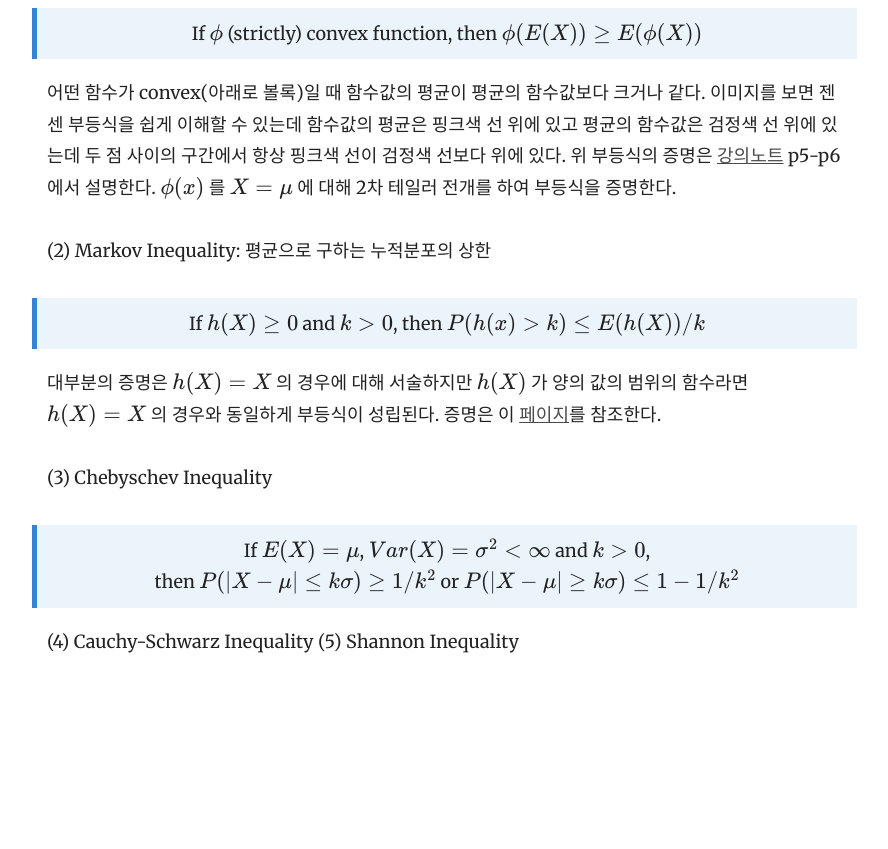
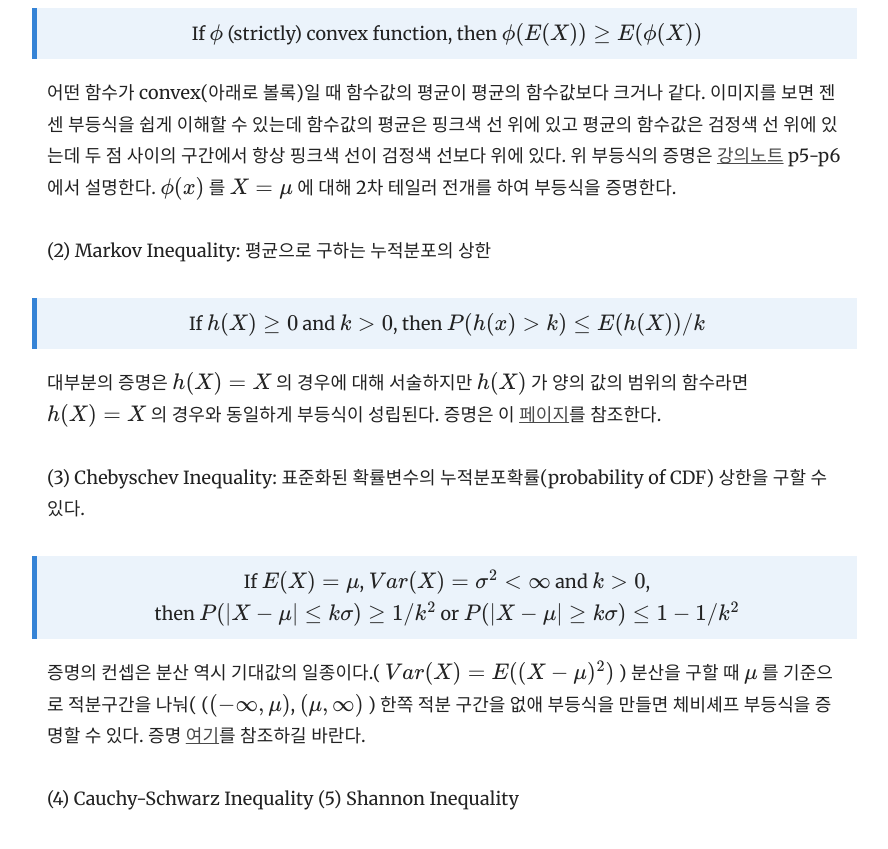
Before and after one commit to yrk3434/yrk3434.github.io, a Jekyll site: the page built from _docs/Theory/Mathematical Statistics.md, in a window 1280 px wide and 900 px high, scrolled down 5112 px, cut to the strip 34-883 px from the top of the window. Shown: the whole strip, without its empty margins (343-1231 px from the left). Built offline with Jekyll 4.4.1, drawn with Linux system fonts in a browser that asks for light colours; formulas are drawn with MathJax 3; before the commit the page ends 5855 px from its top, so only the background shows below that.

Commit message:
Update Mathematical Statistics.md

```diff
--- a/_docs/Theory/Mathematical Statistics.md
+++ b/_docs/Theory/Mathematical Statistics.md
@@ -141,9 +141,11 @@ $ \phi(x) $ 를 $ X=\mu $ 에 대해 2차 테일러 전개를 하여 부등식
 대부분의 증명은 $ h(X)=X $ 의 경우에 대해 서술하지만 $ h(X) $ 가 양의 값의 범위의 함수라면 $ h(X)=X $ 의 경우와 동일하게 부등식이 성립된다.
 증명은 이 [페이지](https://www.probabilitycourse.com/chapter6/6_2_2_markov_chebyshev_inequalities.php)를 참조한다.
 
-(3) Chebyschev Inequality
+(3) Chebyschev Inequality: 표준화된 확률변수의 누적분포확률(probability of CDF) 상한을 구할 수 있다.
 > <center> If $ E(X)=\mu $, $ Var(X) =\sigma^2 < \infty $ and $ k>0 $, <center/>
 > <center> then $ P(|X-\mu| \leq k \sigma) \geq 1/k^2 $  or  $ P(|X-\mu| \geq k \sigma) \leq 1-1/k^2 $ <center/>
 
+증명의 컨셉은 분산 역시 기대값의 일종이다.( $Var(X) = E((X-\mu)^2) $ ) 분산을 구할 때 $ \mu $ 를 기준으로 적분구간을 나눠( ($ (-\infty, \mu) $, $ (\mu, \infty) $ ) 한쪽 적분 구간을 없애 부등식을 만들면 체비셰프 부등식을 증명할 수 있다. 증명 [여기](https://zhengtianyu.wordpress.com/2014/01/04/proof-of-chebyshevs-inequality/)를 참조하길 바란다.
+
 (4) Cauchy-Schwarz Inequality
 (5) Shannon Inequality
```
